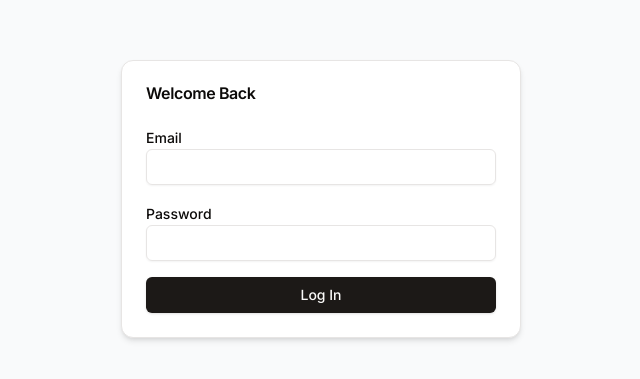
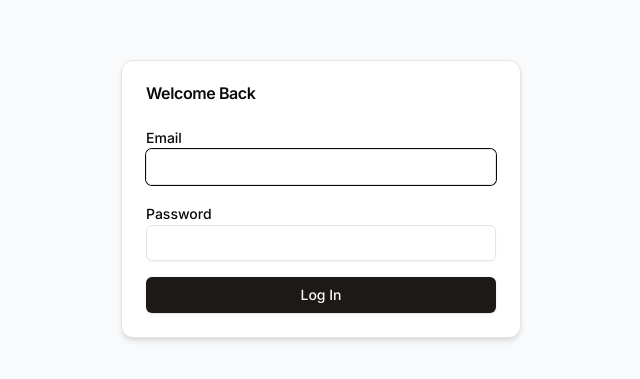
Before and after one commit to Clinovia/landing-page, a Next.js app: page /login in a window 1280 px wide. Shown: the part 201-580 px from the top of the page, without its empty margins (319-959 px from the left). Built offline with nearby package versions, Linux system fonts and the light colour scheme; no server answers.

Commit message:
wait for Supabase verification for login

```diff
--- a/app/(auth)/login/page.tsx
+++ b/app/(auth)/login/page.tsx
@@ -1,4 +1,3 @@
-// landing-page/app/(auth)/login/page.tsx
 "use client";
 
 import { useState, useEffect, useRef } from "react";
@@ -13,7 +12,8 @@ import { toast } from "sonner";
 export default function LoginPage() {
   const router = useRouter();
   const searchParams = useSearchParams();
-  const { login, user, isLoading } = useAuth();
+
+  const { login, user, isLoading, authLoaded } = useAuth();
 
   const [email, setEmail] = useState("");
   const [password, setPassword] = useState("");
@@ -21,16 +21,21 @@ export default function LoginPage() {
   const emailInputRef = useRef<HTMLInputElement>(null);
   const passwordInputRef = useRef<HTMLInputElement>(null);
 
-  // Redirect if already logged in
+  /** Wait for Supabase session to load first */
   useEffect(() => {
+    if (!authLoaded) return; // 👈 prevent early redirects
+
     if (user) {
       router.push("/protected");
     }
-  }, [user, router]);
+  }, [authLoaded, user, router]);
 
-  // Pre-fill email if passed in URL
+  /** Pre-fill email if provided in URL */
   useEffect(() => {
+    if (!authLoaded) return;
+
     const emailParam = searchParams.get("email");
+
     if (emailParam && /^\S+@\S+\.\S+$/.test(emailParam)) {
       setEmail(emailParam);
       passwordInputRef.current?.focus();
@@ -38,8 +43,9 @@ export default function LoginPage() {
     } else {
       emailInputRef.current?.focus();
     }
-  }, [searchParams]);
+  }, [authLoaded, searchParams]);
 
+  /** Handle Login Submit */
   const handleLogin = async (e: React.FormEvent) => {
     e.preventDefault();
 
@@ -60,6 +66,15 @@ export default function LoginPage() {
     toast.success("Login successful!");
     router.push("/protected");
   };
+
+  /** Prevent rendering form until authLoaded */
+  if (!authLoaded) {
+    return (
+      <div className="flex justify-center items-center min-h-screen bg-gray-50">
+        <p className="text-gray-600">Loading authentication...</p>
+      </div>
+    );
+  }
 
   return (
     <div className="flex justify-center items-center min-h-screen bg-gray-50">
--- a/context/AuthContext.tsx
+++ b/context/AuthContext.tsx
@@ -1,4 +1,3 @@
-// landing-page/context/AuthContext.tsx
 "use client";
 
 import {
@@ -13,7 +12,8 @@ import { supabase } from "@/lib/supabase";
 
 interface AuthContextType {
   user: any | null;
-  isLoading: boolean;
+  isLoading: boolean;     // used during async calls
+  authLoaded: boolean;    // initial Supabase session fully loaded
   login: (email: string, password: string) => Promise<{ error: string | null }>;
   signup: (
     email: string,
@@ -26,7 +26,8 @@ const AuthContext = createContext<AuthContextType | undefined>(undefined);
 
 export function AuthProvider({ children }: { children: ReactNode }) {
   const [user, setUser] = useState<any | null>(null);
-  const [isLoading, setIsLoading] = useState(true);
+  const [isLoading, setIsLoading] = useState(false);
+  const [authLoaded, setAuthLoaded] = useState(false); // NEW
 
   /** Load initial session */
   useEffect(() => {
@@ -36,7 +37,7 @@ export function AuthProvider({ children }: { children: ReactNode }) {
       } = await supabase.auth.getSession();
 
       setUser(session?.user ?? null);
-      setIsLoading(false);
+      setAuthLoaded(true); // auth system fully initialized
     }
 
     loadSession();
@@ -45,6 +46,7 @@ export function AuthProvider({ children }: { children: ReactNode }) {
     const { data: listener } = supabase.auth.onAuthStateChange(
       (_event, session) => {
         setUser(session?.user ?? null);
+        setAuthLoaded(true); // ensure loaded after any event
       }
     );
 
@@ -55,10 +57,12 @@ export function AuthProvider({ children }: { children: ReactNode }) {
 
   /** LOGIN */
   const login = async (email: string, password: string) => {
+    setIsLoading(true);
     const { error } = await supabase.auth.signInWithPassword({
       email,
       password,
     });
+    setIsLoading(false);
 
     if (error) {
       return { error: error.message };
@@ -68,10 +72,12 @@ export function AuthProvider({ children }: { children: ReactNode }) {
 
   /** SIGNUP */
   const signup = async (email: string, password: string) => {
+    setIsLoading(true);
     const { error } = await supabase.auth.signUp({
       email,
       password,
     });
+    setIsLoading(false);
 
     if (error) {
       return { error: error.message };
@@ -85,15 +91,17 @@ export function AuthProvider({ children }: { children: ReactNode }) {
     setUser(null);
   };
 
+  /** Memoized context value */
   const value = useMemo(
     () => ({
       user,
       isLoading,
+      authLoaded,
       login,
       signup,
       logout,
     }),
-    [user, isLoading]
+    [user, isLoading, authLoaded]
   );
 
   return <AuthContext.Provider value={value}>{children}</AuthContext.Provider>;
@@ -101,7 +109,7 @@ export function AuthProvider({ children }: { children: ReactNode }) {
 
 export function useAuth() {
   const context = useContext(AuthContext);
-  if (context === undefined) {
+  if (!context) {
     throw new Error("useAuth must be used within an AuthProvider");
   }
   return context;
```
